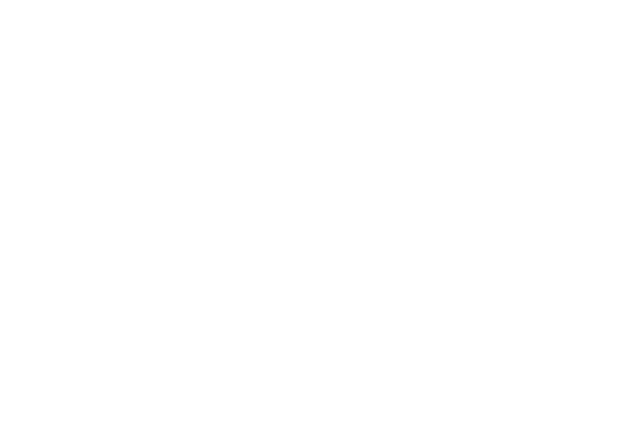
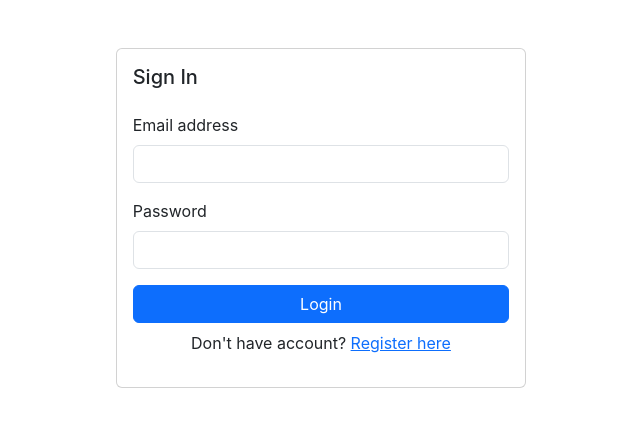
Before and after one commit to Selvarajanravi/Internalapplication, a React (Create React App) app: page /login in a window 1280 px wide. Before the commit this address led to /dashboard. Shown: the top 426 px of the page, without its empty margins (319-959 px from the left). Built offline with nearby package versions, Linux system fonts and the light colour scheme; sample sign-in values are in the browser's storage.

Commit message:
moved login functionality to admin service

```diff
--- a/src/pages/Login.js
+++ b/src/pages/Login.js
@@ -1,7 +1,9 @@
-import axios from "axios";
-import React, { useEffect, useState } from "react";
+import React, { useState } from "react";
 import { Link, useNavigate } from "react-router-dom";
 // import Layout from "../components/Layout";
+import { useCookies } from "react-cookie";
+import "react-toastify/dist/ReactToastify.css";
+import { adminLogin } from "../services/admin";
 
 function Login() {
 	const navigate = useNavigate();
@@ -9,41 +11,33 @@ function Login() {
 	const [password, setPassword] = useState("");
 	const [validationErrors, setValidationErrors] = useState({});
 	const [isSubmitting, setIsSubmitting] = useState(false);
-	const headers = {
-		"Content-Type": "application/json",
-		"Access-Control-Allow-Origin": "*"
-	};
+	const [cookies, setCookie] = useCookies(["token"]);
 
-	useEffect(() => {
-		if (localStorage.getItem("token") != "" && localStorage.getItem("token") != null) {
-			navigate("/dashboard");
-		}
-		console.log(localStorage.getItem("token"));
-	}, []);
-
-	const loginAction = (e) => {
+	const loginHandler = (e) => {
+		e.preventDefault();
 		setValidationErrors({});
-		e.preventDefault();
 		setIsSubmitting(true);
 		let payload = {
 			email: email,
 			password: password
 		};
-		axios
-			.post("https://technorucswalkinapi.azurewebsites.net" + "/api/Admin/AdminLogin", payload, { headers })
+		adminLogin(payload)
 			.then((r) => {
-				setIsSubmitting(false);
-				localStorage.setItem("token", r.data.token);
-				navigate("/dashboard");
+				setCookie("token", r.data.token);
+				navigate("/");
 			})
 			.catch((e) => {
+				// setIsSubmitting(false);
+				// if (e.response.data.errors != undefined) {
+				// 	setValidationErrors(e.response.data.errors);
+				// }
+				// if (e.response.data.error != undefined) {
+				// 	setValidationErrors(e.response.data.error);
+				// }
+				alert("you don't have access");
+			})
+			.finally(() => {
 				setIsSubmitting(false);
-				if (e.response.data.errors != undefined) {
-					setValidationErrors(e.response.data.errors);
-				}
-				if (e.response.data.error != undefined) {
-					setValidationErrors(e.response.data.error);
-				}
 			});
 	};
 
@@ -54,11 +48,7 @@ function Login() {
 					<div className="card">
 						<div className="card-body">
 							<h5 className="card-title mb-4">Sign In</h5>
-							<form
-								onSubmit={(e) => {
-									loginAction(e);
-								}}
-							>
+							<form onSubmit={loginHandler}>
 								{Object.keys(validationErrors).length != 0 && (
 									<p className="text-center ">
 										<small className="text-danger">Incorrect Email or Password</small>
@@ -66,7 +56,6 @@ function Login() {
 								)}
 
 								<div className="mb-3">
-									<p>HI</p>
 									<label htmlFor="email" className="form-label">
 										Email address
 									</label>
@@ -76,6 +65,7 @@ function Login() {
 										id="email"
 										name="email"
 										value={email}
+										required
 										onChange={(e) => {
 											setEmail(e.target.value);
 										}}
@@ -91,6 +81,7 @@ function Login() {
 										id="password"
 										name="password"
 										value={password}
+										required
 										onChange={(e) => {
 											setPassword(e.target.value);
 										}}
```
